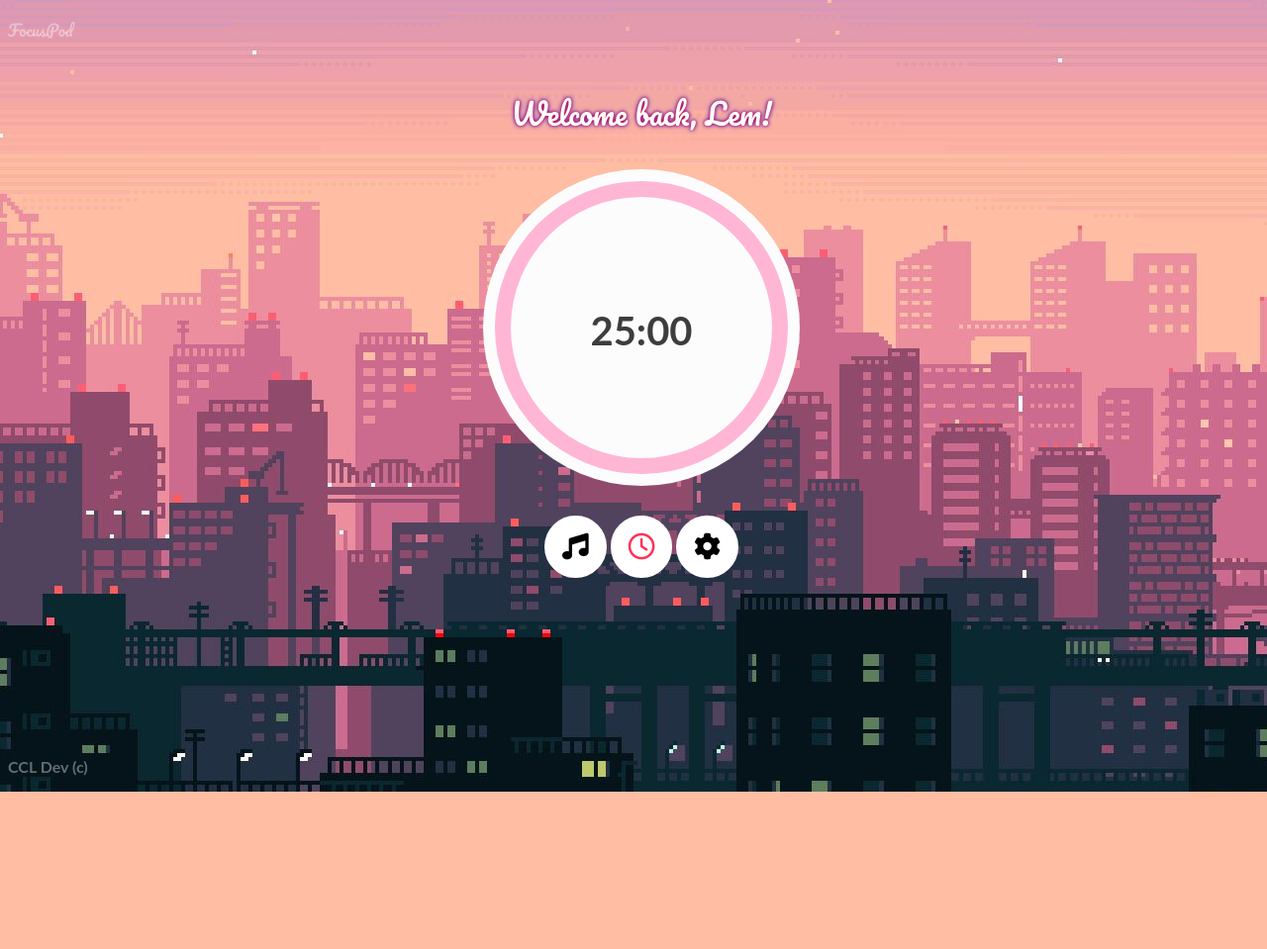
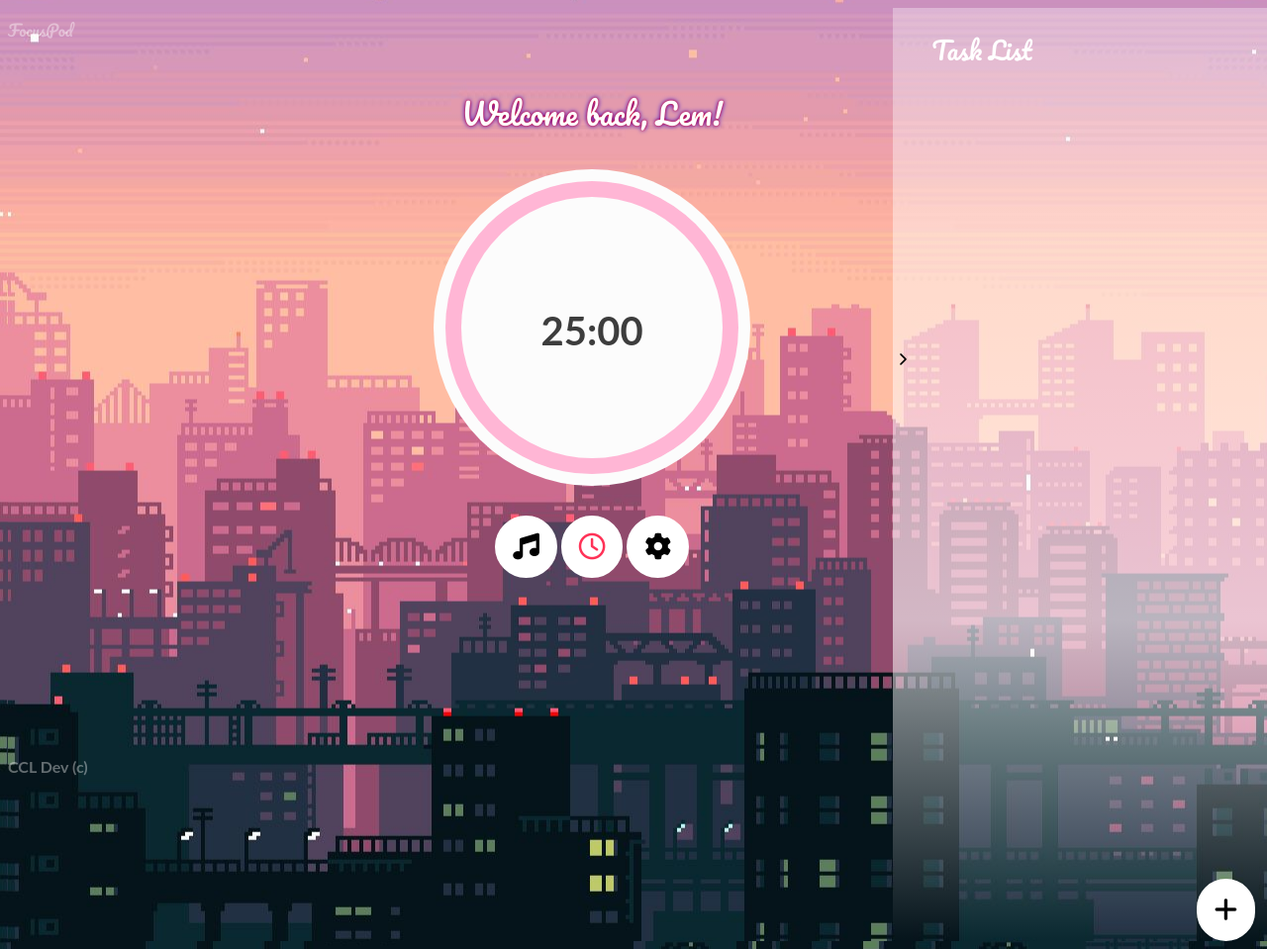
Before and after one commit to CarlosArro2001/profocus_app, a PHP site: page / in a window 1280 px wide. Shown: the whole page at 99% size. Before the commit the page ends 800 px from the top, so only its background shows below. Run offline with PHP 8.4, Linux system fonts and the light colour scheme; some libraries are stand-ins or nearby versions.

Commit message:
Task List Implementation
Started the implementation of the task list that will be popping up from the right side of the screen alongside its form for adding a task.
Issues that I found where of the popping up of the form, as it wasn't able to be interacted with ,furthermore it's styling needs to be configured, due to not fitting in one single screen without scrolling.

```diff
--- a/index.html
+++ b/index.html
@@ -18,10 +18,13 @@
                 <p>FocusPod</p>
             </header>
             <section id="main-body">
+                <div id="left-section">
+                </div>
+                <!-- Timer section consisting 3 sections  -->
+                <div class="middle-section">
                     <div id="title-section">
                         <p>Welcome back, Lem!</p>
                     </div>
-                <!-- Timer section consisting 3 sections  -->
                 <div id="Timer-section">
                     <!-- The white section-->
                     <div class="timer-outer">
@@ -42,8 +45,16 @@
                         <button class="btn" id="start" onclick="start()"><i class="far fa-clock fa-2x"></i></button>
                         <button class="btn"><i class="fas fa-cog fa-2x"></i></button>
                     </div>
+            </div>
                 <div id="TaskList-section">
-
+                    <h2>Task List</h2>
+                    <button id="minTaskList" onclick="openTaskList()"><i class="fas fa-chevron-right"></i></button>
+                    <button id="btnTask" onclick="openForm()"><i class="fas fa-plus fa-2x"></i></button>
+                    <form class="form-popup" id="TaskForm">
+                        <h4> Add a new task</h4>
+                        <input type="text" placeholder="Wash dishes" required>
+                        <button onclick="closeForm()">Close</button>
+                    </form>
                 </div>
             </section>
             <!-- Footer section that contains the copyright-->
--- a/script.js
+++ b/script.js
@@ -1,3 +1,6 @@
+/*
+
+*/
 var min = 25;
 var sec = "00";
 
@@ -5,7 +8,6 @@ function template(){
     document.getElementById("minutes").innerHTML = min;
     document.getElementById("seconds").innerHTML = sec;
 }
-
 function start(){
     min = 24;
     sec = 59;
@@ -30,5 +32,11 @@ function start(){
             sec = 60;
         }
     }
+}
 
+function openForm(){
+    document.getElementById("TaskForm").style.display="block";
 }
+function closeForm(){
+    document.getElementById("TaskForm").style.display="none";
+}
--- a/style.css
+++ b/style.css
@@ -17,6 +17,11 @@ html,body{
     background: url("backgrounds/background_1.jpg") no-repeat center fixed;
     width:100%;
     overflow-x:hidden;
+}
+
+#main-body{
+    display:grid;
+    grid-template-columns: auto auto auto;
 }
 
 #header{
@@ -113,3 +118,51 @@ html,body{
     width: 100%;
     color: rgba(255, 255, 255, 0.38);
 }
+
+#TaskList-section{
+    background: linear-gradient(180deg, rgba(255,255,255,0.3312)0%,rgba(255,255,255,0.6058)65.62%,rgba(244,244,244,0)100%);
+}
+#TaskList-section h2{
+    padding-left: 40px;
+    position: absolute;
+    float: left;
+    font-family: 'Pacifico',cursive;
+    color:white;
+    font-size: 25px;
+    font-weight:400;
+    line-height: 43.9px;
+}
+
+#minTaskList{
+    border: none;
+    background: none;
+    padding-top: 90%;
+    padding-bottom:60%;
+    transition: 0.3s ease;
+}
+#minTaskList:hover{
+    background-color:rgba(255,255,255,0.1);
+}
+
+#btnTask{
+    float:right;
+    margin-top: 55rem;
+    margin-right: 20px;
+    background: #FFFFFF;
+    border-radius: 15rem;
+    padding: 1rem;
+    border:2px solid #FFFFFF;
+    transition: 0.4s ease;
+}
+
+#btnTask:hover{
+    box-shadow:  -1px 1px 5px 9px #ccc;
+}
+
+.form-popup{
+    font-family:'Pacifico',cursive;
+    text-align: center;
+    display: none;
+    bottom: 0;
+    width: 100%;
+}
```
Lines whose indentation alone changed are shown as unchanged.
